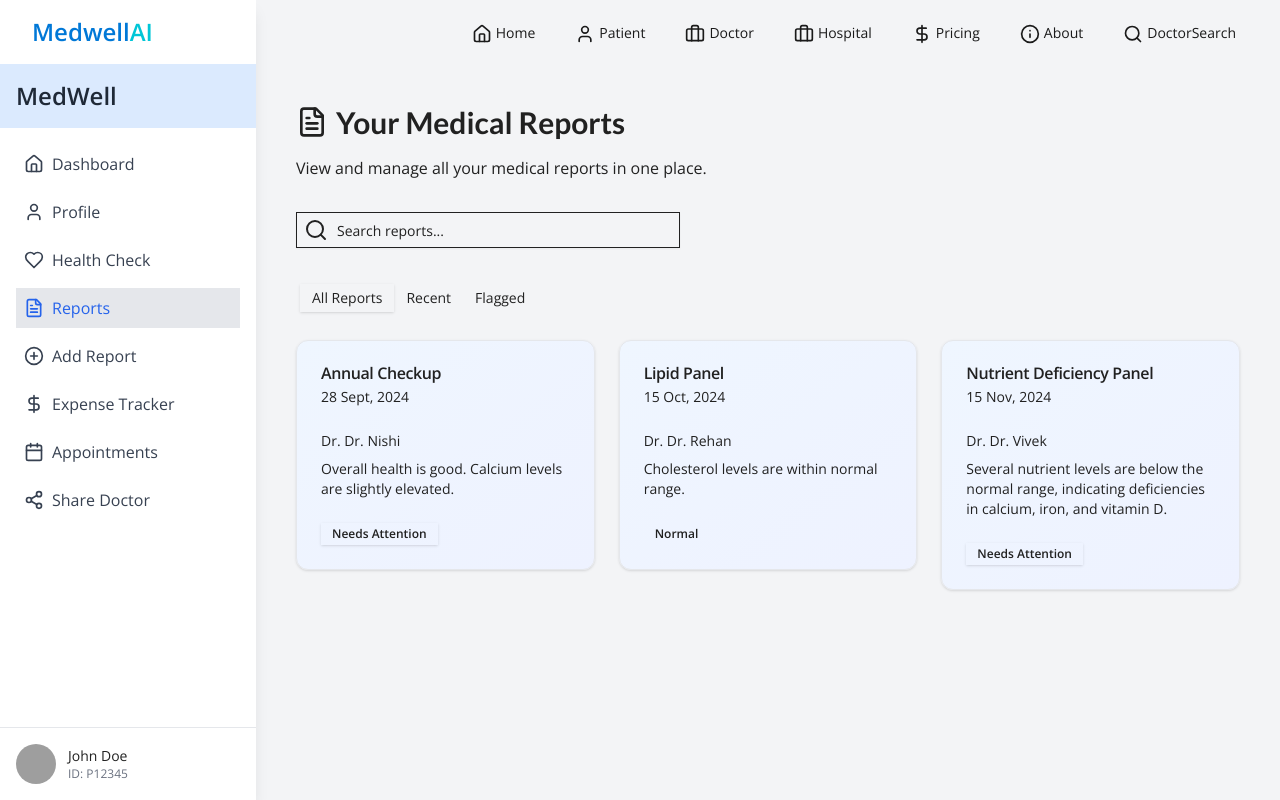
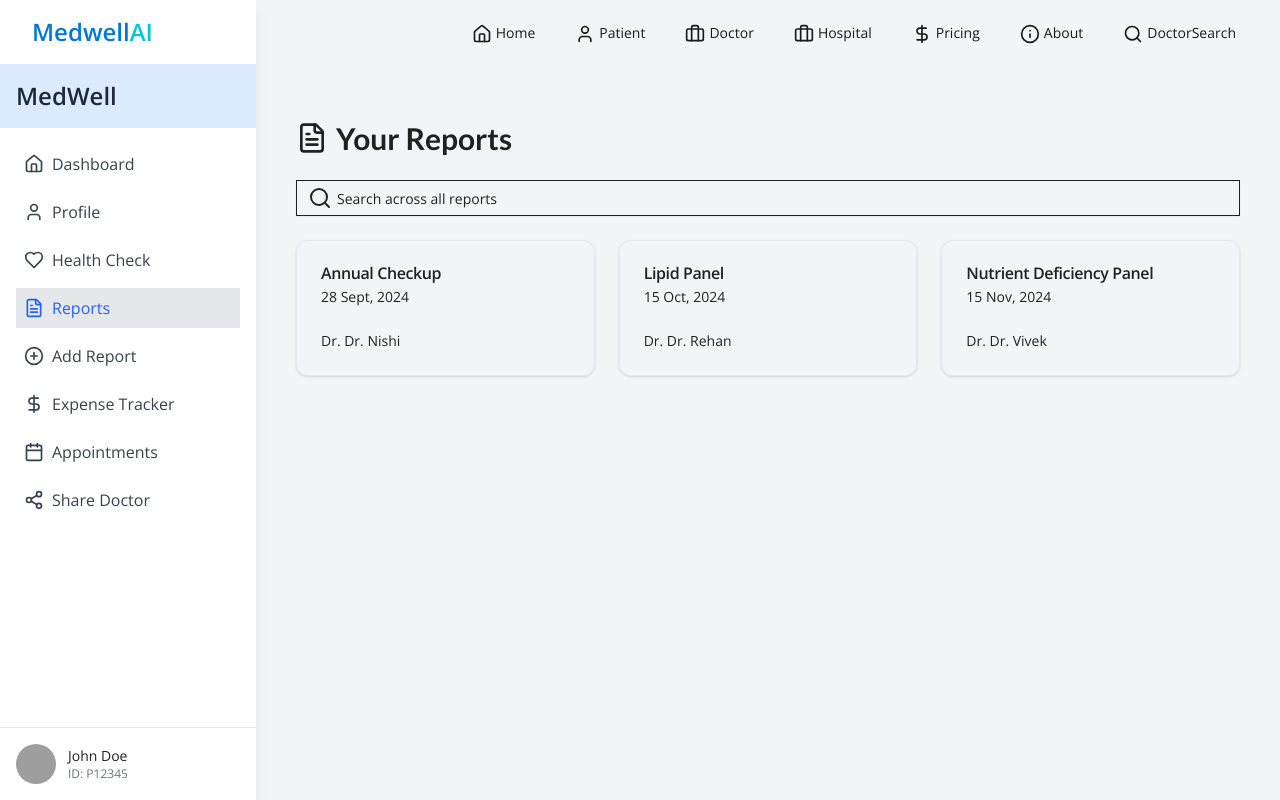
Before and after one commit to vnrr2023/Medwell-Frontend-2, a Next.js app: page /patient/reports in a window 1280 px wide. Shown: the top 800 px of the page. Built offline with nearby package versions, Linux system fonts and the light colour scheme; grey boxes are pictures that could not be loaded.

Commit message:
optimized

```diff
--- a/next.config.ts
+++ b/next.config.ts
@@ -9,4 +9,10 @@ const nextConfig: NextConfig = {
   },
 };
 
+const withBundleAnalyzer = require('@next/bundle-analyzer')({
+  enabled: process.env.ANALYZE === 'true',
+});
+
+module.exports = withBundleAnalyzer(nextConfig);
+
 export default nextConfig;
--- a/package.json
+++ b/package.json
@@ -9,6 +9,7 @@
     "lint": "next lint"
   },
   "dependencies": {
+    "@next/bundle-analyzer": "^15.1.6",
     "@radix-ui/react-accordion": "^1.2.2",
     "@radix-ui/react-avatar": "^1.1.2",
     "@radix-ui/react-label": "^2.1.1",
--- /dev/null
+++ b/src/app/patient/reports/mockData.ts
@@ -0,0 +1,49 @@
+import { Report } from './types';
+
+export const mockReports: Report[] = [
+  {
+    id: 1,
+    title: "Annual Checkup",
+    date: "28 Sept, 2024",
+    collectionDate: "25 Sept, 2024",
+    doctorName: "Dr. Nishi",
+    summary: "Overall health is good. Calcium levels are slightly elevated.",
+    elements: {
+      calcium: { max: 10.2, min: 8.5, unit: "mg/dL", value: 10.5 },
+      hemoglobin: { max: 17.5, min: 13.5, unit: "g/dL", value: 14.5 },
+      redBloodCells: { max: 5.9, min: 4.5, unit: "million/µL", value: 5.2 },
+      whiteBloodCells: { max: 11000, min: 4500, unit: "/µL", value: 7500 },
+    },
+    reportUrl: "https://example.com/report1",
+  },
+  {
+    id: 2,
+    title: "Lipid Panel",
+    date: "15 Oct, 2024",
+    collectionDate: "12 Oct, 2024",
+    doctorName: "Dr. Rehan",
+    summary: "Cholesterol levels are within normal range.",
+    elements: {
+      totalCholesterol: { max: 200, min: 125, unit: "mg/dL", value: 180 },
+      ldlCholesterol: { max: 130, min: 0, unit: "mg/dL", value: 100 },
+      hdlCholesterol: { max: 60, min: 40, unit: "mg/dL", value: 50 },
+      triglycerides: { max: 150, min: 0, unit: "mg/dL", value: 120 },
+    },
+    reportUrl: "https://example.com/report2",
+  },
+  {
+    id: 3,
+    title: "Nutrient Deficiency Panel",
+    date: "15 Nov, 2024",
+    collectionDate: "12 Nov, 2024",
+    doctorName: "Dr. Vivek",
+    summary: "Several nutrient levels are below the normal range, indicating deficiencies in calcium, iron, and vitamin D.",
+    elements: {
+      calcium: { max: 10.5, min: 8.5, unit: "mg/dL", value: 7.9 },
+      iron: { max: 170, min: 60, unit: "µg/dL", value: 50 },
+      vitaminD: { max: 100, min: 30, unit: "ng/mL", value: 20 },
+      magnesium: { max: 2.6, min: 1.8, unit: "mg/dL", value: -1 },
+    },
+    reportUrl: "https://example.com/report3",
+  },
+];
--- a/src/app/patient/reports/page.tsx
+++ b/src/app/patient/reports/page.tsx
@@ -1,305 +1,316 @@
 "use client"
 
-import { useState, useEffect } from "react"
-import { motion } from "framer-motion"
-import { FileText, Download, ExternalLink, Search, X } from 'lucide-react'
+import React, { useState, useCallback, useMemo } from "react"
+import { motion, AnimatePresence } from "framer-motion"
+import { ArrowLeft, FileText, AlertCircle, ExternalLink, Download, Search } from "lucide-react"
+// import dynamic from "next/dynamic"
 import { Card, CardContent, CardHeader, CardTitle, CardDescription, CardFooter } from "@/components/ui/card"
 import { Button } from "@/components/ui/button"
 import { Input } from "@/components/ui/input"
 import { Badge } from "@/components/ui/badge"
 import { ScrollArea } from "@/components/ui/scroll-area"
-import { Tabs, TabsContent, TabsList, TabsTrigger } from "@/components/ui/tabs"
-import jsPDF from "jspdf"
-import { Report } from "@/types/report";
-import { ReportElement } from "@/types/report";
+import { Select, SelectContent, SelectItem, SelectTrigger, SelectValue } from "@/components/ui/select"
+import { mockReports } from "./mockData"
+import { type Report } from "./types"
 
+// const DynamicJsPDF = dynamic(() => import("jspdf"), { ssr: false })
 
-// Mock data based on the provided structure
-const mockReports: Report[] = [
-  {
-    id: 1,
-    title: "Annual Checkup",
-    date: "28 Sept, 2024",
-    collectionDate: "25 Sept, 2024",
-    doctorName: "Dr. Nishi",
-    summary: "Overall health is good. Calcium levels are slightly elevated.",
-    elements: {
-      calcium: { max: 10.2, min: 8.5, unit: "mg/dL", value: 10.5 },
-      hemoglobin: { max: 17.5, min: 13.5, unit: "g/dL", value: 14.5 },
-      redBloodCells: { max: 5.9, min: 4.5, unit: "million/µL", value: 5.2 },
-      whiteBloodCells: { max: 11000, min: 4500, unit: "/µL", value: 7500 },
-    },
-    reportUrl: "https://example.com/report1",
-  },
-  {
-    id: 2,
-    title: "Lipid Panel",
-    date: "15 Oct, 2024",
-    collectionDate: "12 Oct, 2024",
-    doctorName: "Dr. Rehan",
-    summary: "Cholesterol levels are within normal range.",
-    elements: {
-      totalCholesterol: { max: 200, min: 125, unit: "mg/dL", value: 180 },
-      ldlCholesterol: { max: 130, min: 0, unit: "mg/dL", value: 100 },
-      hdlCholesterol: { max: 60, min: 40, unit: "mg/dL", value: 50 },
-      triglycerides: { max: 150, min: 0, unit: "mg/dL", value: 120 },
-    },
-    reportUrl: "https://example.com/report2",
-  },
-  {
-    id: 3,
-    title: "Nutrient Deficiency Panel",
-    date: "15 Nov, 2024",
-    collectionDate: "12 Nov, 2024",
-    doctorName: "Dr. Vivek",
-    summary:
-      "Several nutrient levels are below the normal range, indicating deficiencies in calcium, iron, and vitamin D.",
-    elements: {
-      calcium: { max: 10.5, min: 8.5, unit: "mg/dL", value: 7.9 },
-      iron: { max: 170, min: 60, unit: "µg/dL", value: 50 },
-      vitaminD: { max: 100, min: 30, unit: "ng/mL", value: 20 },
-      magnesium: { max: 2.6, min: 1.8, unit: "mg/dL", value: 2.2 },
-    },
-    reportUrl: "https://example.com/report3",
-  },
-]
+const Reports: React.FC = () => {
+  const [selectedReport, setSelectedReport] = useState<Report | null>(null)
+  const [reports] = useState<Report[]>(mockReports)
+  const [globalSearch, setGlobalSearch] = useState("")
 
-export default function Reports() {
-  const [reports, setReports] = useState(mockReports)
-  const [selectedReport, setSelectedReport] = useState<Report | null>(null)
-  const [searchTerm, setSearchTerm] = useState("")
-
-  useEffect(() => {
-    setReports(mockReports)
+  const handleReportClick = useCallback((report: Report) => {
+    setSelectedReport(report)
   }, [])
 
-  const filteredReports = reports.filter(
+  const handleBackClick = useCallback(() => {
+    setSelectedReport(null)
+  }, [])
+
+  const handleViewReport = useCallback(() => {
+    if (selectedReport && selectedReport.reportUrl) {
+      window.open(selectedReport.reportUrl, "_blank")
+    }
+  }, [selectedReport])
+
+  const handleDownloadPDF = useCallback((report: Report) => {
+    import("jspdf").then((jsPDF) => {
+      const doc = new jsPDF.default()
+
+      doc.setFontSize(20)
+      doc.setTextColor(128, 0, 128)
+      doc.text("MEDWELL", 20, 20)
+
+      doc.setFontSize(12)
+      doc.setTextColor(0, 0, 0)
+      doc.text(`Report: ${report.title}`, 20, 30)
+      doc.text(`Date: ${report.date}`, 20, 40)
+      doc.text(`Doctor: ${report.doctorName}`, 20, 50)
+      doc.text(`Summary: ${report.summary}`, 20, 60)
+
+      const tableData = Object.entries(report.elements).map(([name, data]) => [
+        name,
+        `${data.value} ${data.unit}`,
+        `${data.min} - ${data.max} ${data.unit}`,
+      ])
+
+      import("jspdf-autotable").then((autoTable) => {
+        autoTable.default(doc, {
+          startY: 70,
+          head: [["Test", "Value", "Normal Range"]],
+          body: tableData,
+        })
+
+        doc.save(`${report.title.replace(/\s+/g, "_")}_Report.pdf`)
+      })
+    })
+  }, [])
+
+  const handleGlobalSearchChange = useCallback((e: React.ChangeEvent<HTMLInputElement>) => {
+    setGlobalSearch(e.target.value)
+  }, [])
+
+  const filteredReports = useMemo(() => {
+    return reports.filter(
       (report) =>
-      report.title.toLowerCase().includes(searchTerm.toLowerCase()) ||
-      report.doctorName.toLowerCase().includes(searchTerm.toLowerCase()),
+        report.title.toLowerCase().includes(globalSearch.toLowerCase()) ||
+        report.doctorName.toLowerCase().includes(globalSearch.toLowerCase()) ||
+        report.summary.toLowerCase().includes(globalSearch.toLowerCase()) ||
+        Object.entries(report.elements).some(
+          ([key, value]) =>
+            key.toLowerCase().includes(globalSearch.toLowerCase()) ||
+            value.value.toString().includes(globalSearch.toLowerCase()),
+        ),
       )
 
+    ReportCard.displayName = "ReportCard"
+  }, [reports, globalSearch])
+
+  const ReportCard: React.FC<{ report: Report; onClick: (report: Report) => void; index: number }> = React.memo(
+    ({ report, onClick, index }) => (
+      <motion.div
+        initial={{ opacity: 0, y: 50 }}
+        animate={{ opacity: 1, y: 0 }}
+        transition={{ duration: 0.5, delay: index * 0.1 }}
+        whileHover={{ scale: 1.05 }}
+        whileTap={{ scale: 0.95 }}
+        onClick={() => onClick(report)}
+      >
+        <Card className="cursor-pointer">
+          <CardHeader>
+            <CardTitle>{report.title}</CardTitle>
+            <CardDescription>{report.date}</CardDescription>
+          </CardHeader>
+          <CardContent>
+            <p className="text-sm text-muted-foreground">Dr. {report.doctorName}</p>
+          </CardContent>
+        </Card>
+      </motion.div>
+    ),
+  )
+
+  const DetailedReport: React.FC<{ report: Report }> = ({ report }) => {
+    const [localSearch, setLocalSearch] = useState("")
+    const [localRangeFilter, setLocalRangeFilter] = useState("all")
+
+    const handleLocalSearchChange = (e: React.ChangeEvent<HTMLInputElement>) => {
+      setLocalSearch(e.target.value)
+    }
+
+    const handleLocalRangeFilterChange = (value: string) => {
+      setLocalRangeFilter(value)
+    }
+
+    const filteredElements = useMemo(() => {
+      return Object.entries(report.elements).filter(([name, data]) => {
+        const isValuePresent = data.value !== -1
+        const isInRange = isValuePresent && data.value >= data.min && data.value <= data.max
+        const matchesSearch =
+          localSearch.toLowerCase() === "" ||
+          name.toLowerCase().includes(localSearch.toLowerCase()) ||
+          data.value.toString().includes(localSearch.toLowerCase())
+
+        let matchesRangeFilter = true
+        switch (localRangeFilter) {
+          case "inRange":
+            matchesRangeFilter = isInRange
+            break
+          case "outOfRange":
+            matchesRangeFilter = !isInRange && isValuePresent
+            break
+          case "notAvailable":
+            matchesRangeFilter = !isValuePresent
+            break
+        }
+
+        return matchesSearch && matchesRangeFilter
+      })
+    }, [report.elements, localSearch, localRangeFilter])
+
+    const sortedElements = useMemo(() => {
+      return filteredElements.sort(([, a], [, b]) => {
+        if (a.value === -1 && b.value !== -1) return 1
+        if (a.value !== -1 && b.value === -1) return -1
+        return 0
+      })
+    }, [filteredElements])
+
     return (
-    <div className="container mx-auto p-4 space-y-8">
-      <motion.div initial={{ opacity: 0, y: -20 }} animate={{ opacity: 1, y: 0 }} transition={{ duration: 0.5 }}>
-        <h1 className="text-3xl font-bold mb-4 flex items-center gap-2 text-primary">
-          <FileText className="h-8 w-8" />
-          Your Medical Reports
-        </h1>
-        <p className="text-muted-foreground mb-6">View and manage all your medical reports in one place.</p>
-      </motion.div>
-
-      <div className="flex justify-between items-center mb-6">
-        <div className="relative w-full max-w-sm">
+      <Card>
+        <CardHeader>
+          <CardTitle>{report.title}</CardTitle>
+          <CardDescription>{report.date}</CardDescription>
+        </CardHeader>
+        <CardContent>
+          <Button variant="ghost" onClick={handleBackClick} className="mb-4">
+            <ArrowLeft className="mr-2 h-4 w-4" />
+            Back to Reports
+          </Button>
+          <div className="grid grid-cols-1 sm:grid-cols-2 gap-4 mb-6">
+            <div>
+              <p className="text-sm text-muted-foreground">Collection Date</p>
+              <p className="font-medium">{report.collectionDate}</p>
+            </div>
+            <div>
+              <p className="text-sm text-muted-foreground">Doctor</p>
+              <p className="font-medium">{report.doctorName}</p>
+            </div>
+          </div>
+          <div className="mb-6">
+            <h3 className="text-lg font-semibold mb-2">Summary</h3>
+            <p>{report.summary}</p>
+          </div>
+          <h3 className="text-lg font-semibold mb-4">Detailed Results</h3>
+          <div className="mb-4 flex flex-col sm:flex-row gap-4">
+            <div className="relative flex-grow">
               <Search className="absolute left-2 top-1/2 transform -translate-y-1/2 text-muted-foreground" />
               <Input
                 type="text"
-            placeholder="Search reports..."
-            value={searchTerm}
-            onChange={(e) => setSearchTerm(e.target.value)}
+                placeholder="Search test names or values"
+                value={localSearch}
+                onChange={handleLocalSearchChange}
+                className="pl-8"
+              />
+            </div>
+            <Select value={localRangeFilter} onValueChange={handleLocalRangeFilterChange}>
+              <SelectTrigger className="w-[180px]">
+                <SelectValue placeholder="Filter results" />
+              </SelectTrigger>
+              <SelectContent>
+                <SelectItem value="all">All Results</SelectItem>
+                <SelectItem value="inRange">In Range</SelectItem>
+                <SelectItem value="outOfRange">Out of Range</SelectItem>
+                <SelectItem value="notAvailable">Not Available</SelectItem>
+              </SelectContent>
+            </Select>
+          </div>
+          <ScrollArea className="h-[400px] rounded-md border p-4">
+            <div className="grid grid-cols-1 sm:grid-cols-2 lg:grid-cols-3 gap-4">
+              {sortedElements.map(([name, data]) => {
+                const isValuePresent = data.value !== -1
+                const isInRange = isValuePresent && data.value >= data.min && data.value <= data.max
+                return (
+                  <Card
+                    key={name}
+                    className={isValuePresent ? (isInRange ? "bg-green-50" : "bg-red-50") : "bg-gray-50"}
+                  >
+                    <CardHeader>
+                      <CardTitle className="text-base capitalize">{name.replace(/([A-Z])/g, " $1").trim()}</CardTitle>
+                    </CardHeader>
+                    <CardContent>
+                      {isValuePresent ? (
+                        <>
+                          <p className="text-2xl font-bold">
+                            {data.value} {data.unit}
+                          </p>
+                          <p className="text-sm text-muted-foreground">
+                            Range: {data.min} - {data.max} {data.unit}
+                          </p>
+                          {!isInRange && (
+                            <Badge variant="destructive" className="mt-2">
+                              <AlertCircle className="mr-1 h-3 w-3" />
+                              Out of range
+                            </Badge>
+                          )}
+                        </>
+                      ) : (
+                        <Badge variant="secondary" className="mt-2">
+                          <AlertCircle className="mr-1 h-3 w-3" />
+                          Not available
+                        </Badge>
+                      )}
+                    </CardContent>
+                  </Card>
+                )
+              })}
+            </div>
+          </ScrollArea>
+        </CardContent>
+        <CardFooter className="flex justify-between">
+          <Button variant="outline" onClick={() => handleDownloadPDF(report)}>
+            <Download className="mr-2 h-4 w-4" />
+            Download PDF
+          </Button>
+          {report.reportUrl && (
+            <Button onClick={handleViewReport}>
+              <ExternalLink className="mr-2 h-4 w-4" />
+              View Full Report
+            </Button>
+          )}
+        </CardFooter>
+      </Card>
+    )
+  }
+
+  return (
+    <div className="container mx-auto px-4 py-8">
+      <AnimatePresence mode="wait">
+        {selectedReport ? (
+          <motion.div
+            key="detailed-report"
+            initial={{ opacity: 0 }}
+            animate={{ opacity: 1 }}
+            exit={{ opacity: 0 }}
+            transition={{ duration: 0.3 }}
+          >
+            <DetailedReport report={selectedReport} />
+          </motion.div>
+        ) : (
+          <motion.div
+            key="report-list"
+            initial={{ opacity: 0 }}
+            animate={{ opacity: 1 }}
+            exit={{ opacity: 0 }}
+            transition={{ duration: 0.3 }}
+          >
+            <h1 className="text-3xl font-bold mb-6 flex items-center">
+              <FileText className="w-8 h-8 mr-2" />
+              Your Reports
+            </h1>
+            <div className="mb-6 relative">
+              <Search className="absolute left-3 top-1/2 transform -translate-y-1/2 text-muted-foreground" />
+              <Input
+                type="text"
+                placeholder="Search across all reports"
+                value={globalSearch}
+                onChange={handleGlobalSearchChange}
                 className="pl-10"
               />
             </div>
-      </div>
-
-      <Tabs defaultValue="all" className="w-full">
-        <TabsList className="w-full justify-start">
-          <TabsTrigger value="all">All Reports</TabsTrigger>
-          <TabsTrigger value="recent">Recent</TabsTrigger>
-          <TabsTrigger value="flagged">Flagged</TabsTrigger>
-        </TabsList>
-        <TabsContent value="all" className="mt-6">
-          <div className="grid grid-cols-1 md:grid-cols-2 lg:grid-cols-3 gap-6">
-            {filteredReports.map((report) => (
-              <ReportCard key={report.id} report={report} onSelect={() => setSelectedReport(report)} />
+            <div className="grid grid-cols-1 sm:grid-cols-2 lg:grid-cols-3 gap-6">
+              {filteredReports.map((report, index) => (
+                <ReportCard key={report.id} report={report} onClick={handleReportClick} index={index} />
               ))}
             </div>
-        </TabsContent>
-        <TabsContent value="recent">
-          <p className="text-muted-foreground">Recent reports will be displayed here.</p>
-        </TabsContent>
-        <TabsContent value="flagged">
-          <p className="text-muted-foreground">Flagged reports will be displayed here.</p>
-        </TabsContent>
-      </Tabs>
-
-      {selectedReport && <ReportDetails report={selectedReport} onClose={() => setSelectedReport(null)} />}
+            {filteredReports.length === 0 && (
+              <p className="text-center text-muted-foreground mt-8">No reports found matching your search.</p>
+            )}
+          </motion.div>
+        )}
+      </AnimatePresence>
     </div>
   )
 }
 
-function ReportCard({ report, onSelect }: { report: Report; onSelect: () => void }) {
-  return (
-    <motion.div initial={{ opacity: 0, scale: 0.9 }} animate={{ opacity: 1, scale: 1 }} transition={{ duration: 0.3 }}>
-      <Card
-        className="hover:shadow-lg transition-shadow cursor-pointer bg-gradient-to-br from-blue-50 to-indigo-50"
-        onClick={onSelect}
-      >
-        <CardHeader>
-          <CardTitle className="text-primary">{report.title}</CardTitle>
-          <CardDescription>{report.date}</CardDescription>
-        </CardHeader>
-        <CardContent>
-          <p className="text-sm text-muted-foreground mb-2">Dr. {report.doctorName}</p>
-          <p className="text-sm">{report.summary}</p>
-        </CardContent>
-        <CardFooter>
-          <Badge variant={getReportStatus(report)} className="text-xs">
-            {getReportStatusText(report)}
-          </Badge>
-        </CardFooter>
-      </Card>
-    </motion.div>
-  )
-}
-
-function ReportDetails({ report, onClose }: { report: Report; onClose: () => void }) {
-  const handleDownload = () => {
-    const doc = new jsPDF()
-
-    // Add Medwell header
-    doc.setFontSize(24)
-    doc.setTextColor(128, 0, 128)
-    doc.text("MEDWELL", 20, 20)
-
-    doc.setFontSize(12)
-    doc.setTextColor(100, 100, 100)
-    doc.text("Empowering Health Through Innovation", 20, 30)
-
-    // Add report details
-    doc.setFontSize(18)
-    doc.setTextColor(0, 0, 0)
-    doc.text(report.title, 20, 50)
-
-    doc.setFontSize(12)
-    doc.text(`Date: ${report.date}`, 20, 60)
-    doc.text(`Doctor: ${report.doctorName}`, 20, 70)
-    doc.text(`Summary: ${report.summary}`, 20, 80)
-
-    // Add test results
-    doc.setFontSize(14)
-    doc.text("Test Results", 20, 100)
-
-    let yPos = 110
-    Object.entries(report.elements).forEach(([key, value]) => {
-      const status = getElementStatus(value)
-      doc.setFontSize(12)
-      doc.text(`${key}: ${(value as ReportElement).value} ${(value as ReportElement).unit} (${status})`, 30, yPos)
-      yPos += 10
-    })
-
-    // Save the PDF
-    doc.save(`${report.title.replace(/\s+/g, "_")}_Report.pdf`)
-  }
-
-  return (
-    <motion.div
-      initial={{ opacity: 0, y: 50 }}
-      animate={{ opacity: 1, y: 0 }}
-      exit={{ opacity: 0, y: 50 }}
-      className="fixed inset-0 bg-background/80 backdrop-blur-sm z-50 flex items-center justify-center p-4"
-    >
-      <Card className="w-full max-w-3xl max-h-[90vh] overflow-hidden bg-white md:max-h-[80vh]">
-        <CardHeader className="flex flex-row items-center justify-between">
-          <div>
-        <CardTitle className="text-primary">{report.title}</CardTitle>
-        <CardDescription>{report.date}</CardDescription>
-          </div>
-          <Button variant="ghost" size="icon" onClick={onClose} className="md:hidden">
-        <X className="h-4 w-4" />
-          </Button>
-        </CardHeader>
-        <ScrollArea className="h-[40vh] md:h-[50vh]">
-          <CardContent>
-        <div className="space-y-4">
-          <div>
-            <h3 className="font-semibold text-primary">Summary</h3>
-            <p>{report.summary}</p>
-          </div>
-          <div>
-            <h3 className="font-semibold mb-2 text-primary">Test Results</h3>
-            <div className="grid grid-cols-1 sm:grid-cols-2 gap-4">
-          {Object.entries(report.elements).map(([key, value]) => (
-            <div key={key} className={`p-3 rounded-md ${getElementColorClass(value)}`}>
-              <p className="font-medium capitalize">{key.replace(/([A-Z])/g, " $1").trim()}</p>
-              <p>
-            {value.value} {value.unit}
-              </p>
-              <p className="text-sm">
-            Range: {value.min} - {value.max} {value.unit}
-              </p>
-              <Badge variant={getElementBadgeVariant(value)}>{getElementStatus(value)}</Badge>
-            </div>
-          ))}
-            </div>
-          </div>
-        </div>
-          </CardContent>
-        </ScrollArea>
-        <CardFooter className="flex justify-between flex-wrap">
-          <div className="flex space-x-2">
-        <Button variant="outline" onClick={onClose}>
-          Close
-        </Button>
-        <Button>
-          <ExternalLink className="mr-2 h-4 w-4" />
-          View Full Report
-        </Button>
-          </div>
-          <Button variant="outline" onClick={handleDownload}>
-        <Download className="mr-2 h-4 w-4" />
-        Download
-          </Button>
-        </CardFooter>
-      </Card>
-    </motion.div>
-  )
-}
-
-function getReportStatus(report: Report) {
-  const hasAbnormalValues = Object.values(report.elements).some(
-    (element) => (element as ReportElement).value < (element as ReportElement).min || (element as ReportElement).value > (element as ReportElement).max,
-  )
-  return hasAbnormalValues ? "destructive" : "secondary"
-}
-
-function getReportStatusText(report: Report) {
-  const hasAbnormalValues = Object.values(report.elements).some(
-    (element) => (element as ReportElement).value < (element as ReportElement).min || (element as ReportElement).value > (element as ReportElement).max,
-  )
-  return hasAbnormalValues ? "Needs Attention" : "Normal"
-}
-
-function getElementStatus(element: ReportElement) {
-  if (element.value < element.min) return "Low"
-  if (element.value > element.max) return "High"
-  return "Normal"
-}
-
-function getElementColorClass(element: ReportElement) {
-  const status = getElementStatus(element)
-  switch (status) {
-    case "Low":
-      return "bg-red-100"
-    case "High":
-      return "bg-yellow-100"
-    case "Normal":
-      return "bg-green-100"
-    default:
-      return "bg-gray-100"
-  }
-}
-
-function getElementBadgeVariant(element: ReportElement): "outline" | "default" | "destructive" | "secondary" {
-  const status = getElementStatus(element);
-  switch (status) {
-    case "Low":
-      return "destructive";
-    case "High":
-      return "secondary";
-    case "Normal":
-      return "default";
-    default:
-      return "outline";
-  }
-}
+export default Reports
--- /dev/null
+++ b/src/app/patient/reports/types.ts
@@ -0,0 +1,17 @@
+export interface ReportElement {
+    max: number;
+    min: number;
+    unit: string;
+    value: number;
+  }
+
+  export interface Report {
+    id: number;
+    title: string;
+    date: string;
+    collectionDate: string;
+    doctorName: string;
+    summary: string;
+    elements: Record<string, ReportElement>;
+    reportUrl: string;
+  }
```
Also changed, not shown: 1 other file (tests, documents, lock files or other folders). Lines whose indentation alone changed are shown as unchanged.
